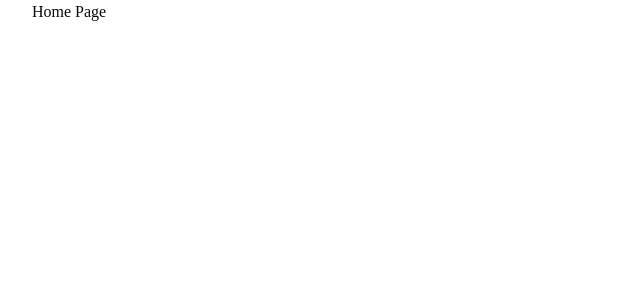
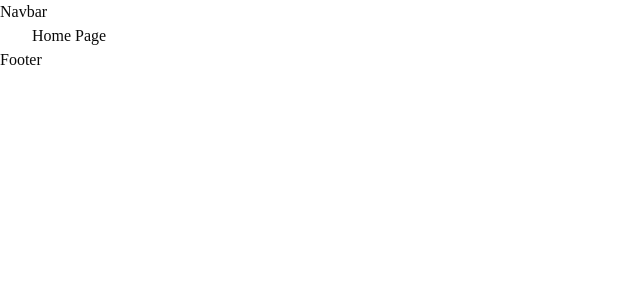
Before and after one commit to sumit9354800/techcool, a Next.js app: page / in a window 1280 px wide. Shown: the top 300 px of the page, without its empty margins (0-640 px from the left). Built offline with nearby package versions, Linux system fonts and the light colour scheme.

Commit message:
refactor: improve root layout metadata

```diff
--- a/src/app/layout.tsx
+++ b/src/app/layout.tsx
@@ -13,8 +13,12 @@ const geistMono = Geist_Mono({
 });
 
 export const metadata: Metadata = {
-  title: "MRTECHYCOOL | AC & LED Repair Services",
-  description: "Professional AC & LED Repair Services at your doorstep.",
+  title: {
+    default: "MRTECHYCOOL | AC & LED Repair Services",
+    template: "%s | MRTECHYCOOL",
+  },
+  description:
+    "Professional AC & LED Repair Services at your doorstep. Fast, reliable, and affordable home services.",
 };
 
 export default function RootLayout({
--- a/src/app/page.tsx
+++ b/src/app/page.tsx
@@ -1,12 +1,23 @@
+// src/app/page.tsx
+
 import { Container } from "@/component/common/Container";
+import { Footer } from "@/component/layout/Footer";
+import { Navbar } from "@/component/layout/Navbar";
+
 
 
 export default function Home() {
   return (
-    <main>
-      <Container>
-        Home Page
-      </Container>
-    </main>
+    <>
+      <Navbar />
+
+      <main>
+        <Container>
+          Home Page
+        </Container>
+      </main>
+
+      <Footer />
+    </>
   );
 }
```
